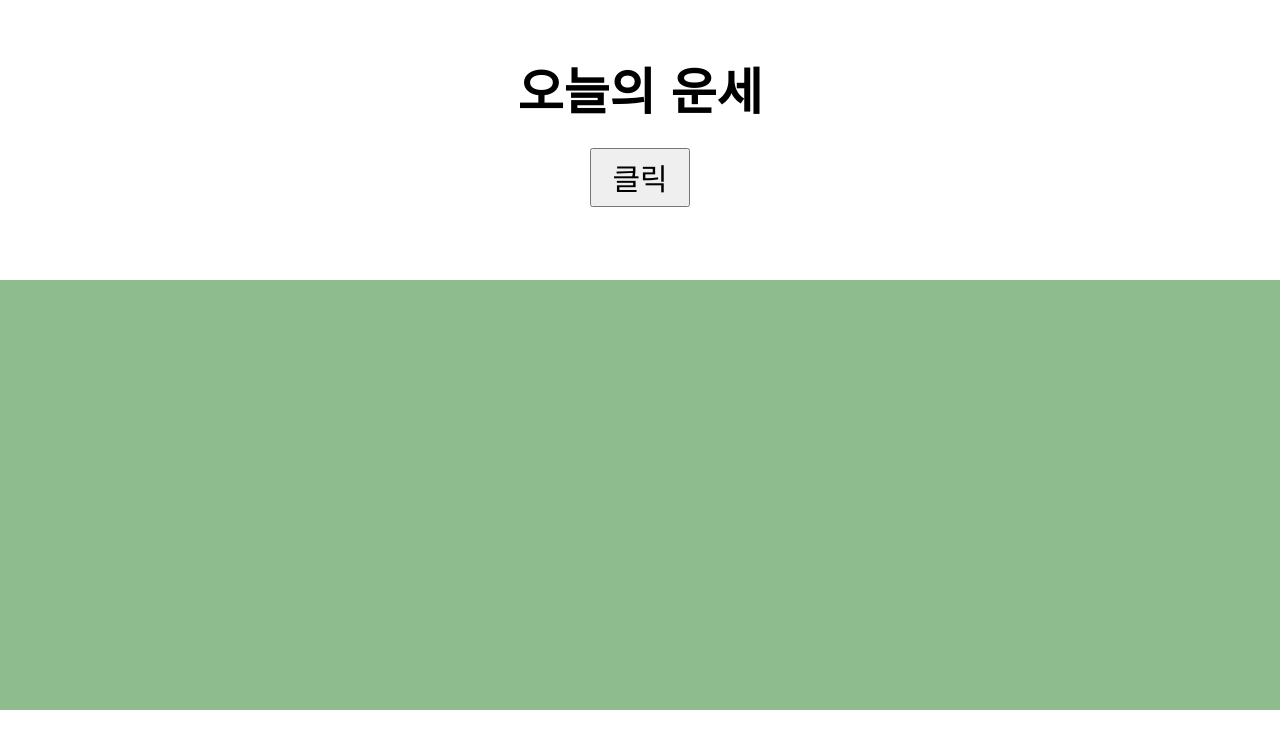
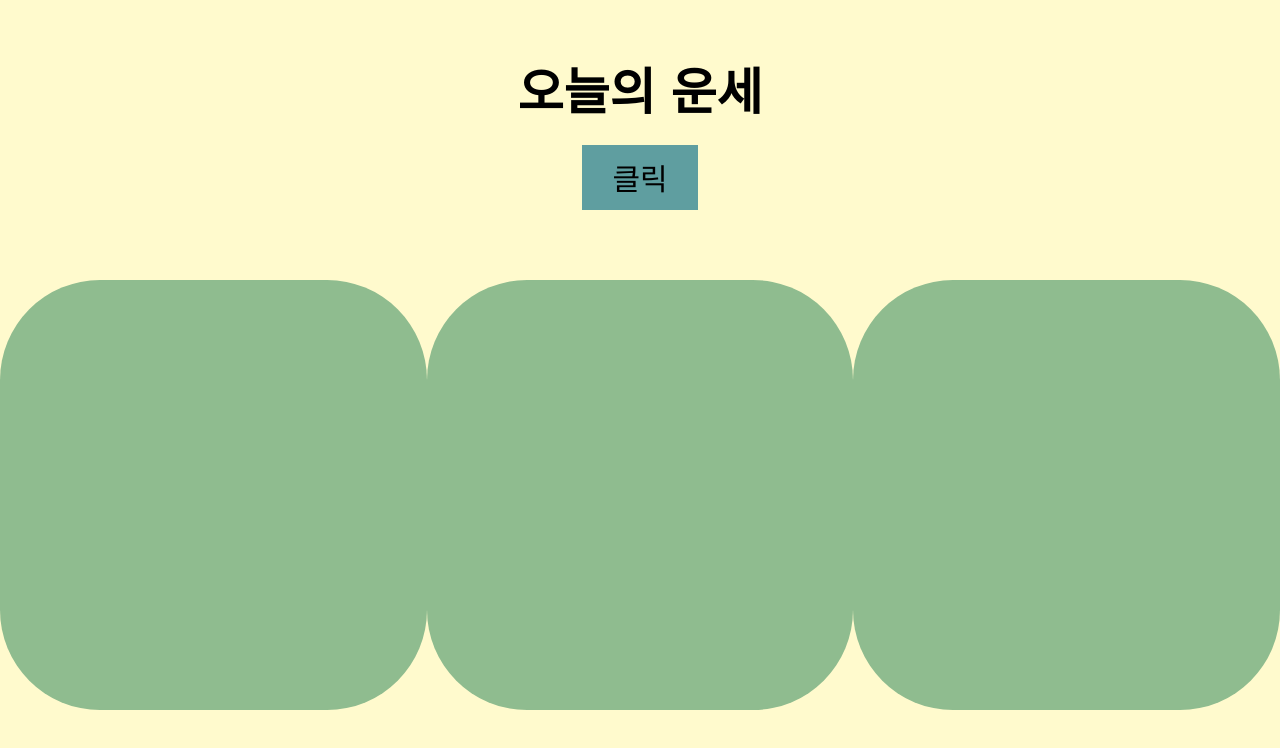
Before and after one commit to draos15/draos15.github.io, a plain HTML site: page index.html in a window 1280 px wide. Both pictures are taken after a click on the button "클릭". Drawn offline with Linux system fonts and the light colour scheme.

Commit message:
Update index.html

```diff
--- a/index.html
+++ b/index.html
@@ -13,7 +13,7 @@
         list-style: none;
         font-family: 'Jua', sans-serif;
       }
-      .body{
+      body{
         background-color: #fffacd;
       }
       .wrap{
@@ -29,8 +29,13 @@
         font-size: 50px;
       }
       .buttonBox button{
+        border:none;
+        background-color: #5f9ea0;
         font-size: 30px;
-        padding: 5px 20px;
+        padding: 10px 30px;
+      }
+      .buttonBox button:hover{
+        background-color: #ff7f50;
       }
       .cardWrap{
         display: none;
@@ -42,12 +47,14 @@
       .card{
         padding: 15px;
         background-color: #8fbc8f;
+        border-radius: 100px;
         width: 400px;
         height: 400px;
       }
       .cardContent{
         display: none;
-        font-size: 25px;;
+        font-size: 25px;
+        padding: 50px;
       }
       .cardContent.active{
         display: inline-block;
```
